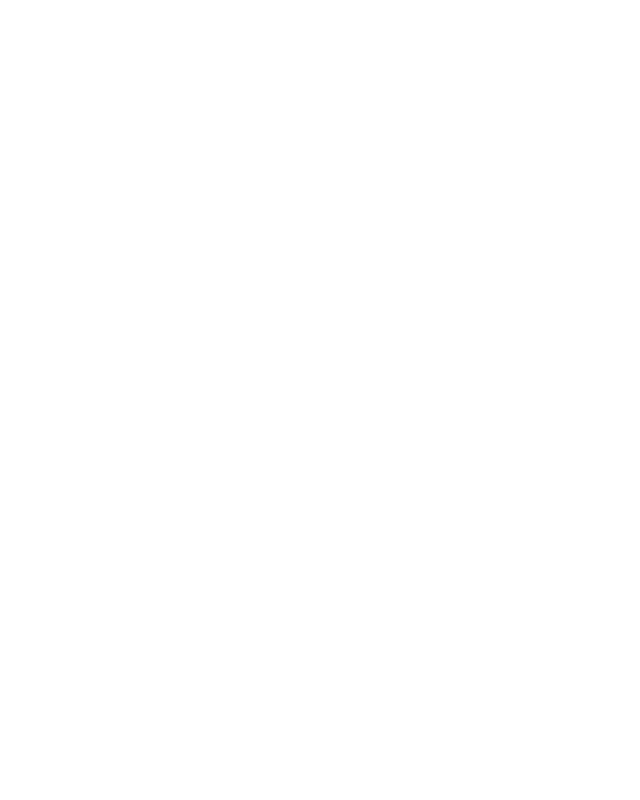
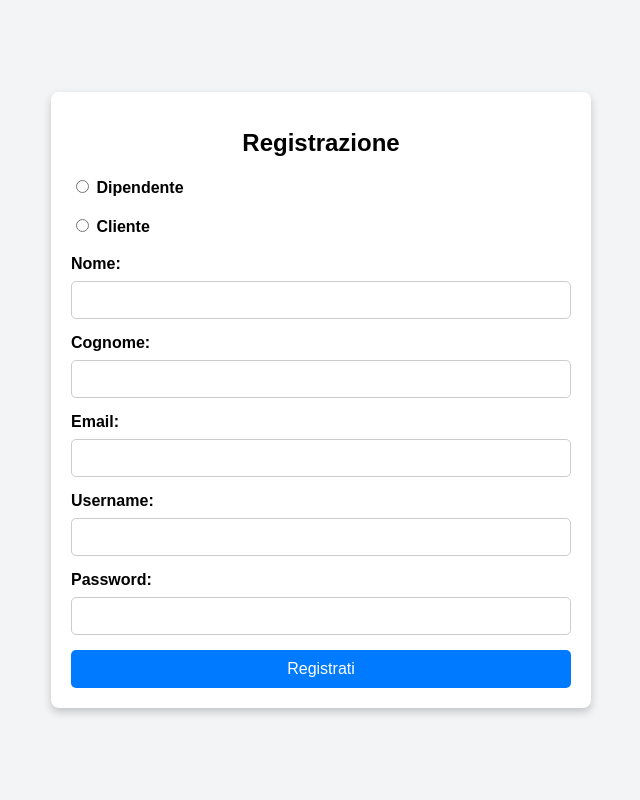
Before and after one commit to sperandioandrea/Gestione_Azienda, a PHP site: page /registrazione.php in a window 1280 px wide. Before the commit the part shown is empty. Shown: the whole page, without its empty margins (319-959 px from the left). Run offline with PHP 8.4, Linux system fonts and the light colour scheme.

Commit message:
registrazione.php: codice html e css per la registrazione

```diff
--- a/registrazione.php
+++ b/registrazione.php
@@ -35,3 +35,124 @@ if ($_SERVER['REQUEST_METHOD'] === 'POST') {
     exit;
 }
 ?>
+
+
+<!DOCTYPE html>
+<html lang="it">
+<head>
+    <meta charset="UTF-8">
+    <meta name="viewport" content="width=device-width, initial-scale=1.0">
+    <title>Registrazione</title>
+    <style>
+        body {
+            font-family: Arial, sans-serif;
+            background-color: #f3f4f6;
+            margin: 0;
+            padding: 0;
+            display: flex;
+            justify-content: center;
+            align-items: center;
+            height: 100vh;
+        }
+
+        .registration-container {
+            background-color: #fff;
+            padding: 20px;
+            border-radius: 8px;
+            box-shadow: 0 4px 8px rgba(0, 0, 0, 0.2);
+            width: 100%;
+            max-width: 500px;
+            text-align: center;
+        }
+
+        h1 {
+            font-size: 24px;
+            margin-bottom: 20px;
+        }
+
+        form {
+            display: flex;
+            flex-direction: column;
+        }
+
+        label {
+            text-align: left;
+            margin-bottom: 8px;
+            font-weight: bold;
+        }
+
+        input, select {
+            padding: 10px;
+            margin-bottom: 15px;
+            border: 1px solid #ccc;
+            border-radius: 5px;
+            font-size: 14px;
+        }
+
+        button {
+            padding: 10px;
+            background-color: #007bff;
+            color: white;
+            border: none;
+            border-radius: 5px;
+            font-size: 16px;
+            cursor: pointer;
+        }
+
+        button:hover {
+            background-color: #0056b3;
+        }
+    </style>
+    <script>
+        function toggleMansione() {
+            const userType = document.querySelector('input[name="tipo_utente"]:checked').value;
+            const mansioneField = document.getElementById('mansione-field');
+            if (userType === 'dipendente') {
+                mansioneField.style.display = 'block';
+            } else {
+                mansioneField.style.display = 'none';
+            }
+        }
+    </script>
+</head>
+<body>
+    <div class="registration-container">
+        <h1>Registrazione</h1>
+        <form method="POST" action="">
+            <label>
+                <input type="radio" name="tipo_utente" value="dipendente" onclick="toggleMansione()" required> Dipendente
+            </label>
+            <label>
+                <input type="radio" name="tipo_utente" value="cliente" onclick="toggleMansione()" required> Cliente
+            </label>
+
+            <label for="nome">Nome:</label>
+            <input type="text" id="nome" name="nome" required>
+
+            <label for="cognome">Cognome:</label>
+            <input type="text" id="cognome" name="cognome" required>
+
+            <label for="email">Email:</label>
+            <input type="email" id="email" name="email" required>
+
+            <label for="username">Username:</label>
+            <input type="text" id="username" name="username" required>
+
+            <label for="password">Password:</label>
+            <input type="password" id="password" name="password" required>
+
+            <div id="mansione-field" style="display: none;">
+                <label for="mansione">Mansione:</label>
+                <select id="mansione" name="mansione">
+                    <option value="magazziniere">Magazziniere</option>
+                    <option value="gestore vendite">Gestore Vendite</option>
+                    <option value="gestore contabilita">Gestore Contabilita</option>
+                    <option value="dirigente">Dirigente</option>
+                </select>
+            </div>
+
+            <button type="submit">Registrati</button>
+        </form>
+    </div>
+</body>
+</html>
```
